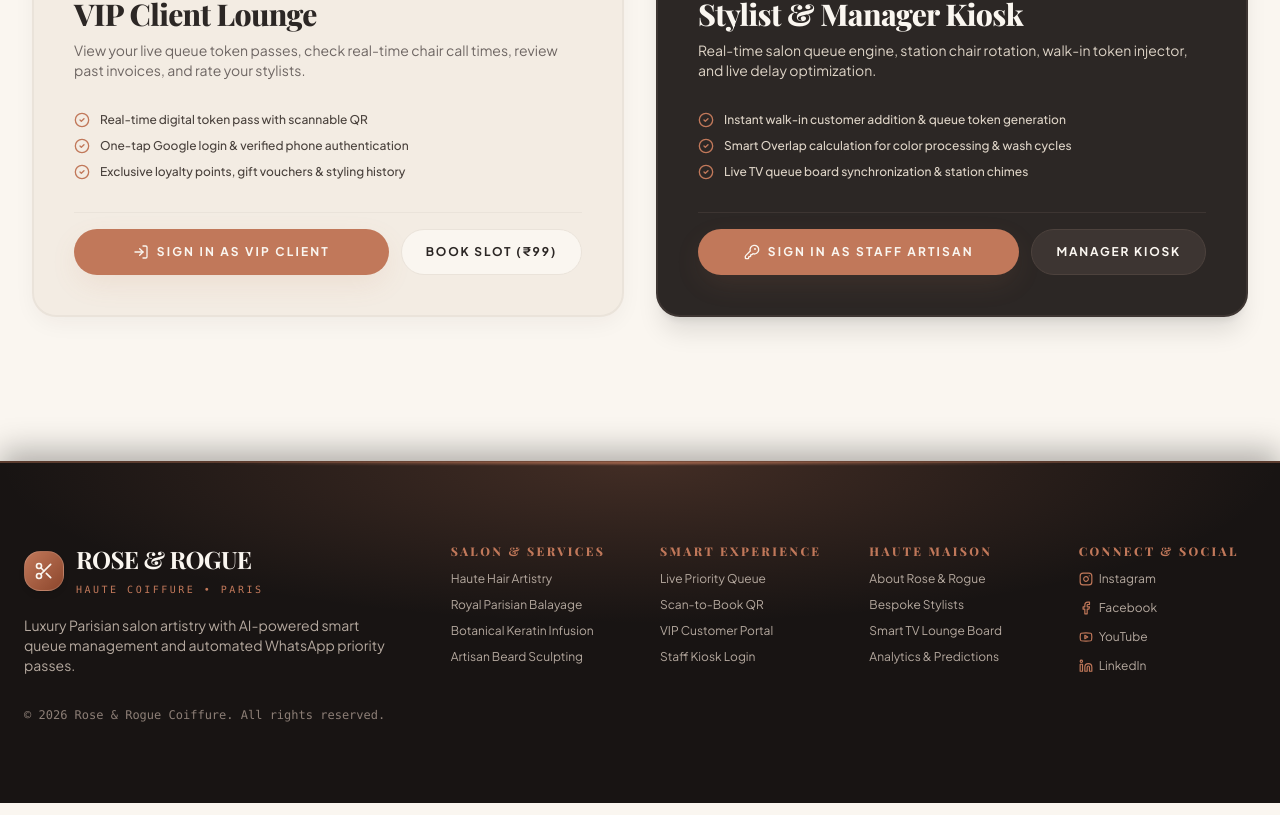
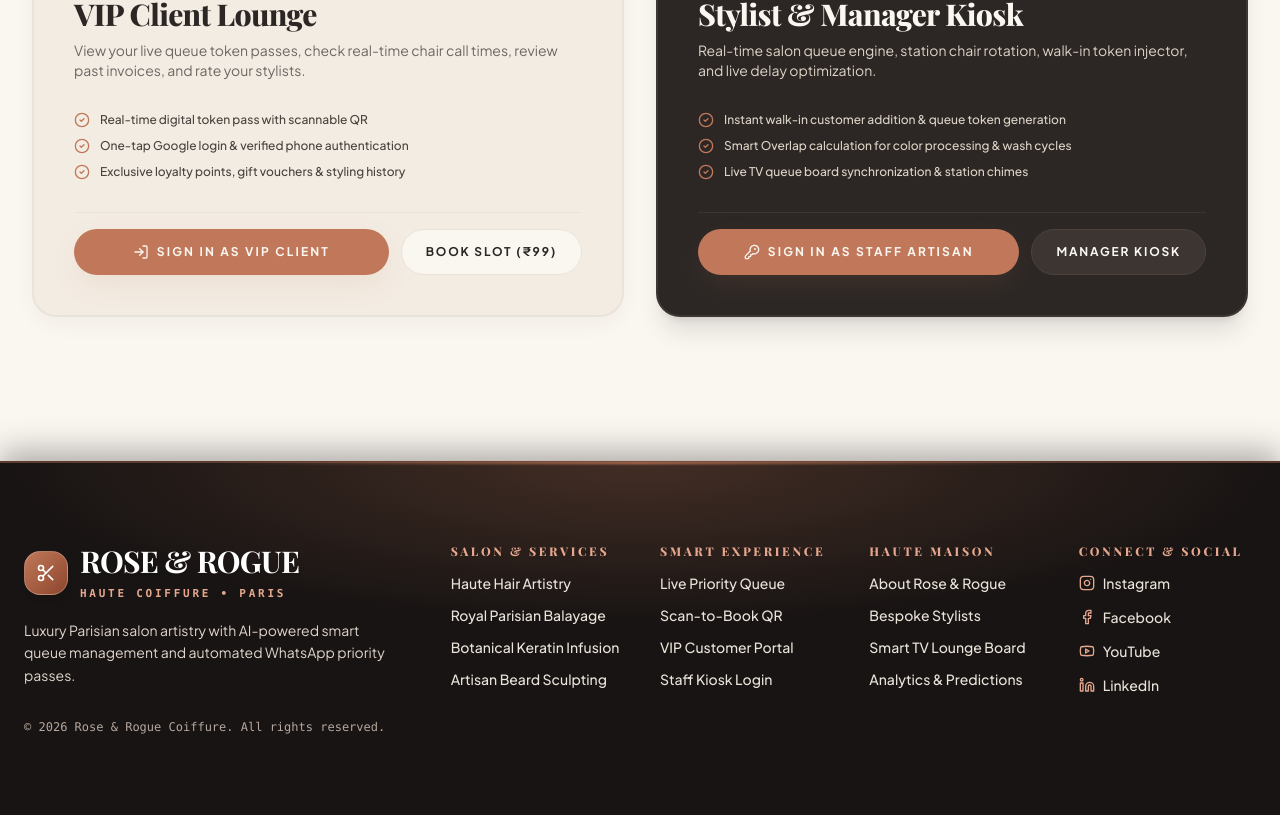
Before and after one commit to Shruti231004/NeuralNexus_VEXORA, a Next.js app: page / in a window 1280 px wide. Shown: the part 2382-3197 px from the top of the page. Built offline with nearby package versions, Linux system fonts and the light colour scheme; no server answers; a web font is replaced by a local one.

Commit message:
style(footer): enhance font size, contrast, and visibility for high legibility

```diff
--- a/src/components/ui/footer-section.tsx
+++ b/src/components/ui/footer-section.tsx
@@ -70,24 +70,24 @@ export function Footer() {
 					{/* Brand Column */}
 					<AnimatedContainer className="space-y-4">
 						<div className="flex items-center gap-3">
-							<div className="w-10 h-10 rounded-2xl bg-gradient-to-br from-[#C1785A] to-[#8C462C] flex items-center justify-center text-[#FAF6F0] shadow-md border border-[#E8D8CE]/20">
+							<div className="w-11 h-11 rounded-2xl bg-gradient-to-br from-[#C1785A] to-[#8C462C] flex items-center justify-center text-white shadow-md border border-[#E8D8CE]/30">
 								<Scissors className="w-5 h-5" />
 							</div>
 							<div>
-								<h2 className="font-serif text-2xl font-bold tracking-tight text-[#FAF6F0]">
+								<h2 className="font-serif text-3xl font-bold tracking-tight text-white drop-shadow-sm">
 									ROSE &amp; ROGUE
 								</h2>
-								<span className="text-[10px] font-mono uppercase tracking-[0.25em] text-[#C1785A]">
+								<span className="text-[11px] font-mono uppercase tracking-[0.25em] text-[#E5A88E] font-bold">
 									Haute Coiffure • Paris
 								</span>
 							</div>
 						</div>
 
-						<p className="text-[#B5A99F] text-xs md:text-sm leading-relaxed max-w-sm">
+						<p className="text-[#E0D5CC] text-sm leading-relaxed max-w-sm font-normal">
 							Luxury Parisian salon artistry with AI-powered smart queue management and automated WhatsApp priority passes.
 						</p>
 
-						<p className="text-[#8C7E76] text-xs pt-4 font-mono">
+						<p className="text-[#B5A89E] text-xs pt-4 font-mono">
 							© {new Date().getFullYear()} Rose &amp; Rogue Coiffure. All rights reserved.
 						</p>
 					</AnimatedContainer>
@@ -96,18 +96,18 @@ export function Footer() {
 					<div className="grid grid-cols-2 gap-8 md:grid-cols-4 xl:col-span-2">
 						{footerLinks.map((section, index) => (
 							<AnimatedContainer key={section.label} delay={0.1 + index * 0.1}>
-								<div className="space-y-3">
-									<h3 className="text-xs uppercase font-extrabold tracking-[0.2em] text-[#C1785A]">
+								<div className="space-y-3.5">
+									<h3 className="text-xs uppercase font-extrabold tracking-[0.22em] text-[#E5A88E] drop-shadow-sm">
 										{section.label}
 									</h3>
-									<ul className="space-y-2.5 text-xs text-[#B5A99F]">
+									<ul className="space-y-3 text-sm">
 										{section.links.map((link) => (
 											<li key={link.title}>
 												<Link
 													href={link.href}
-													className="hover:text-[#FAF6F0] hover:translate-x-1 inline-flex items-center gap-1.5 transition-all duration-300"
+													className="text-[#EAE3DA] hover:text-white hover:translate-x-1 inline-flex items-center gap-2 font-medium transition-all duration-300"
 												>
-													{link.icon && <link.icon className="w-3.5 h-3.5 text-[#C1785A]" />}
+													{link.icon && <link.icon className="w-4 h-4 text-[#E5A88E] flex-shrink-0" />}
 													<span>{link.title}</span>
 												</Link>
 											</li>
```
